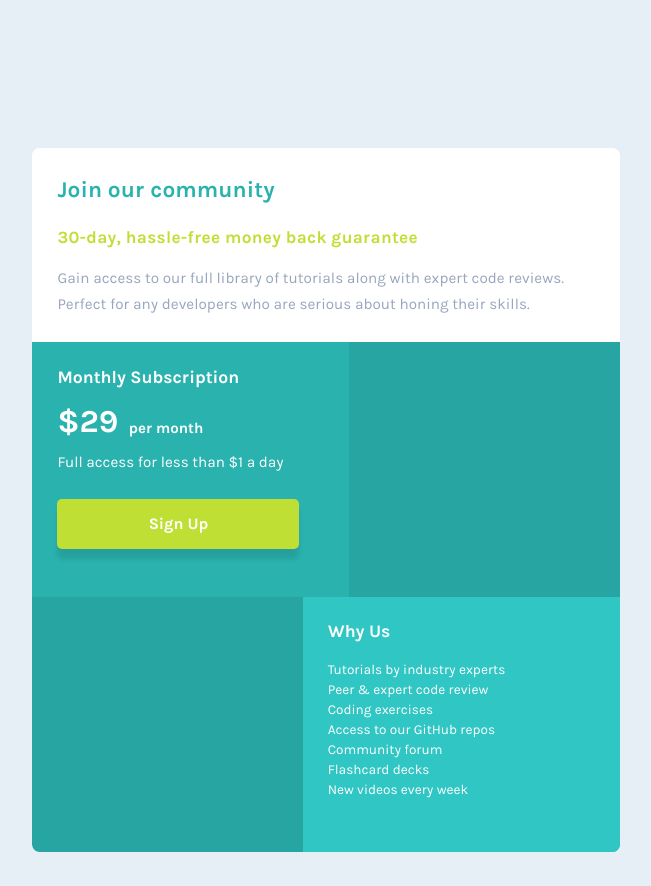
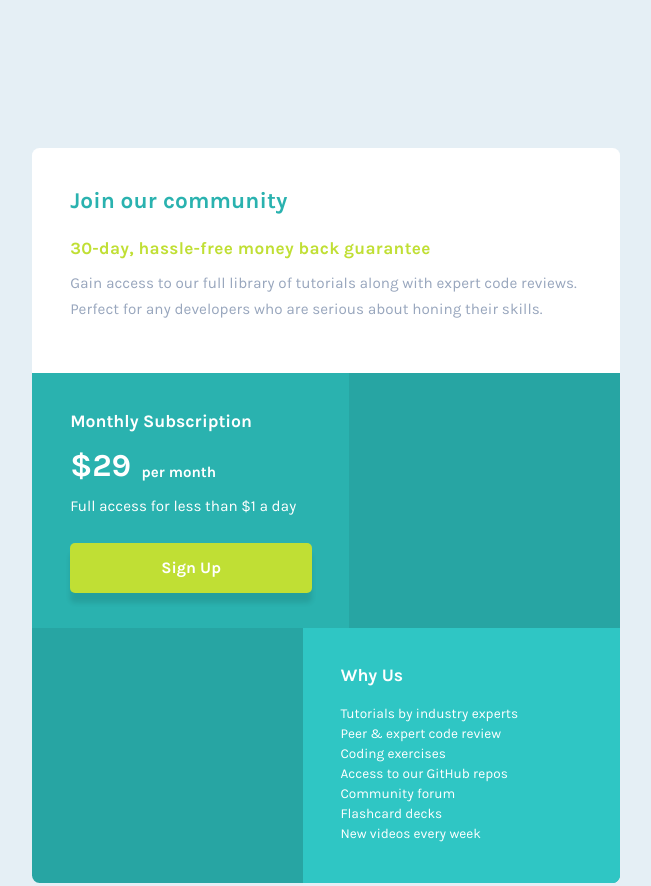
Before and after one commit to gusfoca/single-price-grid-component, a plain HTML site: page index.html in a window 1280 px wide. Shown: the top 886 px of the page, without its empty margins (314-965 px from the left). Drawn offline with Linux system fonts and the light colour scheme.

Commit message:
Add padding and inner margins for both designs

```diff
--- a/styles/main.css
+++ b/styles/main.css
@@ -43,11 +43,10 @@ main {
     --main-border-radius: calc(0.2816901vw + 3.94366px);
     border-radius: var(--main-border-radius);
     background-color: white;
-    /* outline: solid 1px green;     */
 }
 
 .intro {
-    height: max(217, calc(284.61px - 4.69vw));
+    height: max(217px, calc(284.61px - 4.69vw));
 }
 
 .details {
@@ -94,7 +93,9 @@ html {
 
 
 section {
-    padding: 25px 25px;
+    --section-padding-side: min(40px, calc(1.4084507vw + 19.71831px));     /* 25:40px */
+    padding-left: var(--section-padding-side);
+    padding-right: var(--section-padding-side);
 }
 
 h1 {
@@ -113,7 +114,7 @@ h2 {
 }
 
 .intro {
-    padding-top: 28px;
+    padding-top: min(40px, calc(1.1267606vw + 23.775px));      /* 28:40px */
 }
 
 .intro > p:first-of-type {
@@ -121,7 +122,7 @@ h2 {
     font-weight: bold;
     letter-spacing: calc(0.03286vw - 0.12324px);  /* 0:0.35px */
     line-height: 1.22rem;
-    margin-bottom: 18px;
+    margin-bottom: max(12px, calc(20.1126761px - 0.5633803vw));        /* 18:12px */
     width: 100%;
     color: hsl(71, 73%, 54%);
 }
@@ -136,6 +137,11 @@ h2 {
 
 .details {
     color: white;
+}
+
+.subscription,
+.why-us {
+    padding-top: min(40px, calc(1.4084507vw + 19.71831px));;
 }
 
 .subscription p:last-of-type {
```
